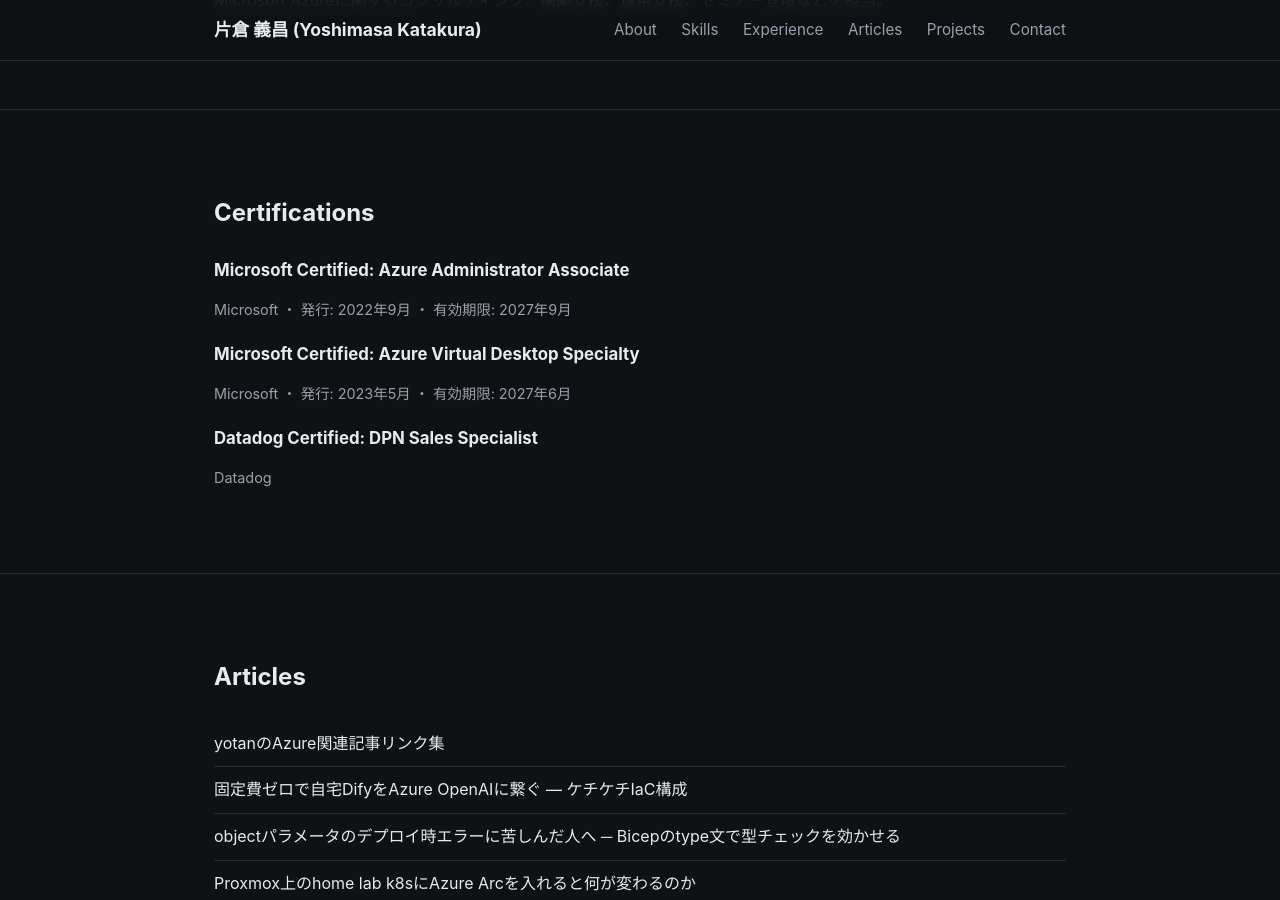
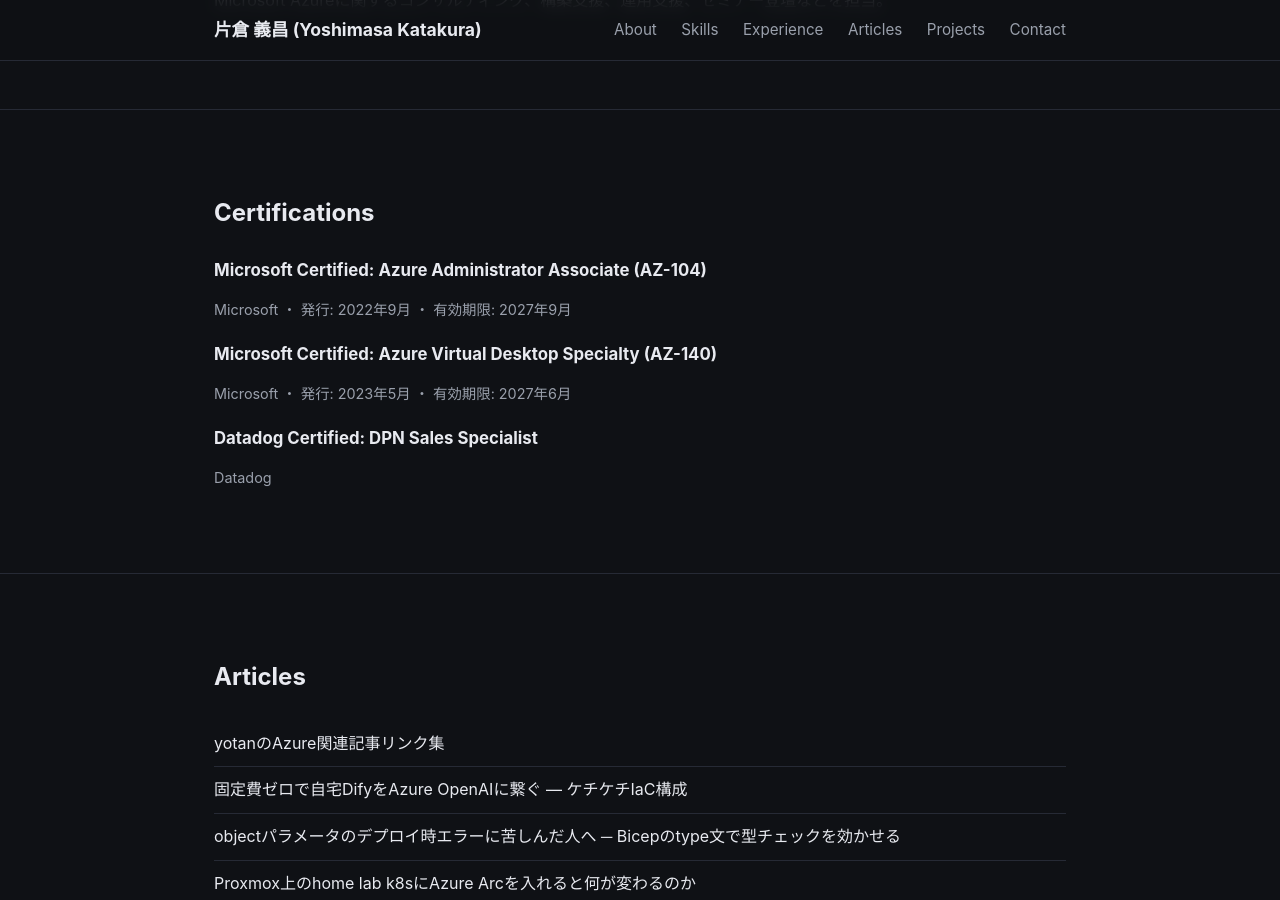
Before and after one commit to katakura/katakura.github.io, a Jekyll site: the page built from index.html, in a window 1280 px wide and 900 px high, scrolled down 2201 px. Built offline with Jekyll 4.4.1, drawn with Linux system fonts in a browser that asks for light colours.

Commit message:
Add exam codes to Azure certifications

```diff
--- a/_data/certifications.yml
+++ b/_data/certifications.yml
@@ -1,9 +1,9 @@
 # LinkedInには全29件の資格が登録されています。判明分から追加中です。
-- name: "Microsoft Certified: Azure Administrator Associate"
+- name: "Microsoft Certified: Azure Administrator Associate (AZ-104)"
   issuer: "Microsoft"
   issued: "2022年9月"
   expires: "2027年9月"
-- name: "Microsoft Certified: Azure Virtual Desktop Specialty"
+- name: "Microsoft Certified: Azure Virtual Desktop Specialty (AZ-140)"
   issuer: "Microsoft"
   issued: "2023年5月"
   expires: "2027年6月"
```
